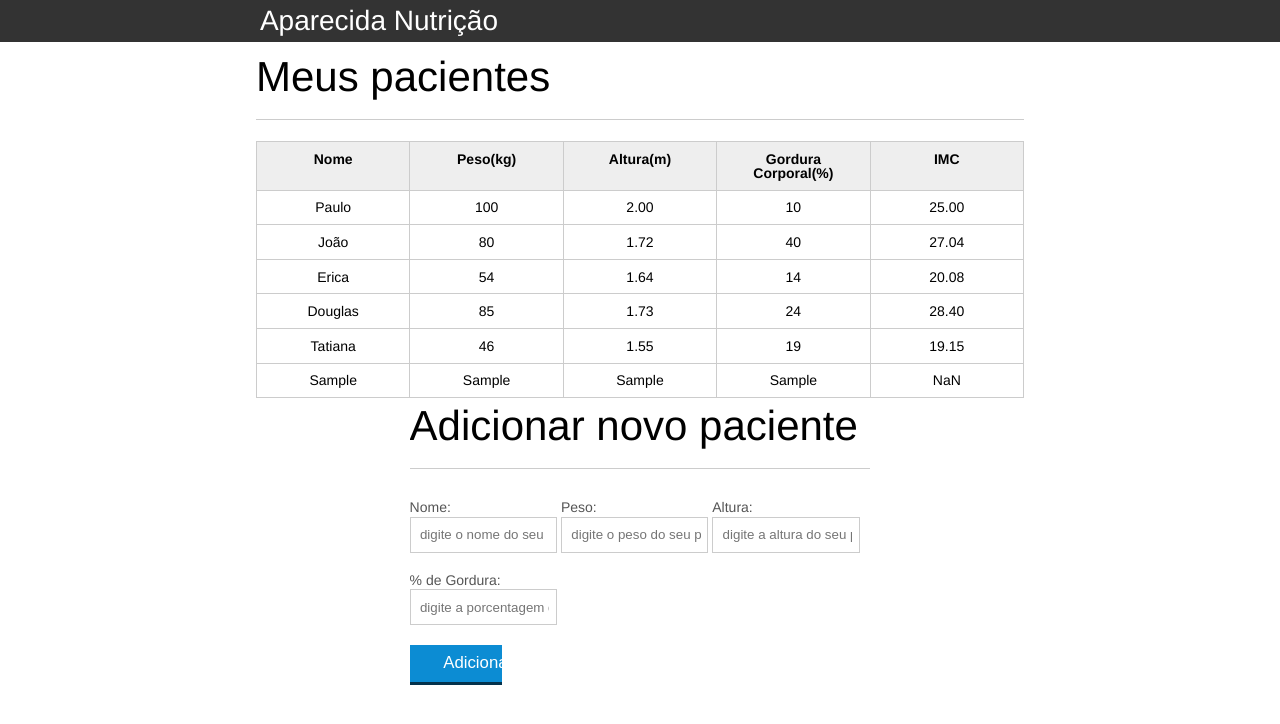
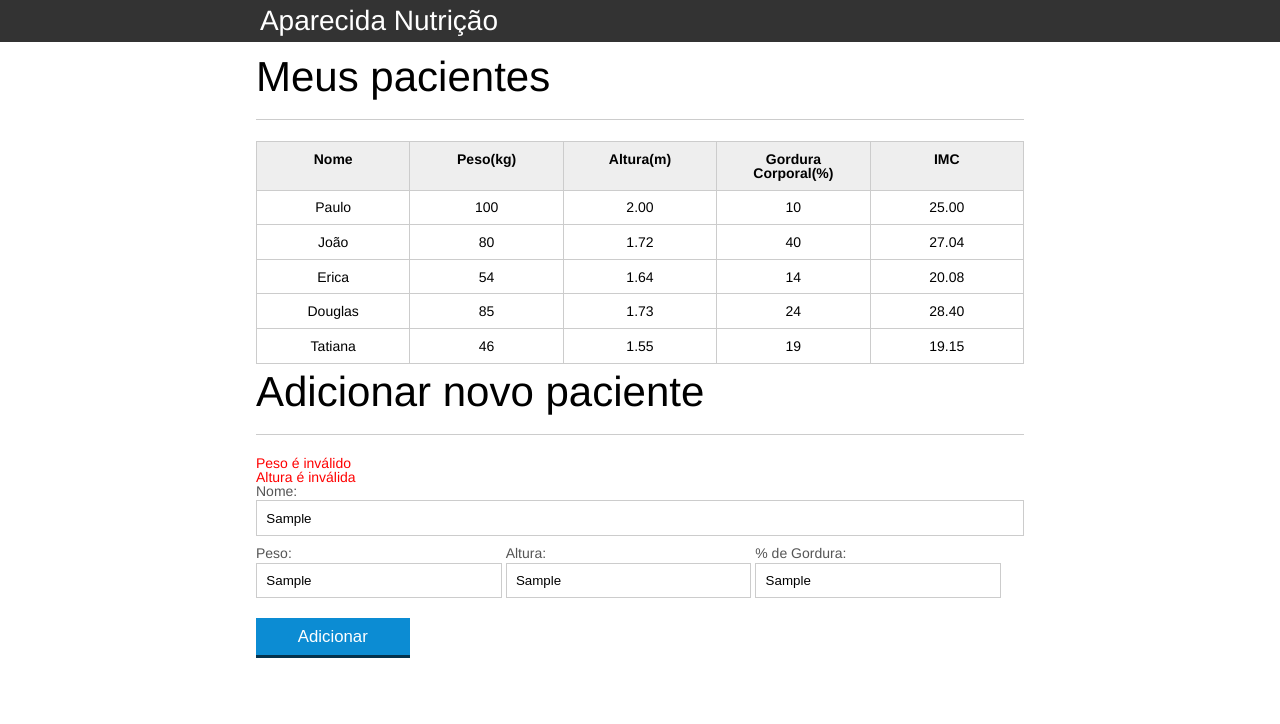
Before and after one commit to GiAlyssa/teste, a plain HTML site: page index.html in a window 1280 px wide. Both pictures are taken after typing "Sample", "Sample", "Sample", "Sample" into the empty fields and a click on the button "Adicionar". Drawn offline with Linux system fonts and the light colour scheme.

Commit message:
add validation and error message

```diff
--- a/css/index.css
+++ b/css/index.css
@@ -133,7 +133,7 @@ button[disabled=disabled], button:disabled {
 	border: 1px solid red;
 }
 
-#mensagem-erro{
+#mensagens-erro{
 	color: red;
 }
 
--- a/index.html
+++ b/index.html
@@ -74,11 +74,10 @@
 		</main>
 
 		<section class="container">
-			<!-- ... -->
-			<section class="container">
 		    <h2 id="titulo-form">Adicionar novo paciente</h2>
+			<ul id="mensagens-erro"></ul>
 		    <form id="form-adiciona">
-					<div class="grupo">
+		        <div class="">
 		            <label for="nome">Nome:</label>
 		            <input id="nome" name="nome" type="text" placeholder="digite o nome do seu paciente" class="campo">
 		        </div>
@@ -98,7 +97,6 @@
 		        <button id="adicionar-paciente" class="botao bto-principal">Adicionar</button>
 		    </form>
 		</section>
-		</section>
 
 		<script src="js/calcula-imc.js" ></script>
 		<script src="js/form.js" ></script>
--- a/js/calcula-imc.js
+++ b/js/calcula-imc.js
@@ -1,26 +1,28 @@
 var pacientes = document.querySelectorAll(".paciente");
 
 for(var i = 0; i < pacientes.length ; i++){
+
     var paciente = pacientes[i];
+
     var tdPeso = paciente.querySelector(".info-peso");
+    var peso = tdPeso.textContent;
+
     var tdAltura = paciente.querySelector(".info-altura");
+    var altura = tdAltura.textContent;
 
     var tdImc = paciente.querySelector(".info-imc");
 
-    var peso = tdPeso.textContent;
-    var altura = tdAltura.textContent;
+    var alturaEhValida = validaAltura(altura);
+    var pesoEhValido = validaPeso(peso);
 
-    var alturaEhValida = true;
-    var pesoEhValido = true;
-
-    if(peso <= 0 || peso >= 1000){
+    if(!pesoEhValido){
         console.log("Peso inválido");
         tdImc.textContent = "Peso inválido!";
         pesoEhValido = false;
         paciente.classList.add("paciente-invalido");
     }
 
-    if(altura <= 0 || altura >= 3.0){
+    if(!alturaEhValida){
         console.log("Altura inválida");
         tdImc.textContent = "Altura inválida!";
         alturaEhValida = false;
@@ -35,8 +37,25 @@ for(var i = 0; i < pacientes.length ; i++){
 
     function calculaImc(peso,altura){
         var imc = 0;
-
         var imc = peso / ( altura * altura);
 
         return imc.toFixed(2);;
     }
+
+    function validaPeso(peso){
+
+        if (peso >= 0 && peso <= 1000) {
+            return true;
+        } else {
+            return false;
+        }
+    }
+
+    function validaAltura(altura) {
+
+        if (altura >= 0 && altura <= 3.0) {
+            return true;
+        } else {
+            return false;
+        }
+    }
--- a/js/form.js
+++ b/js/form.js
@@ -5,14 +5,25 @@ botaoAdicionar.addEventListener("click", function(event) {
     var form = document.querySelector("#form-adiciona");
 
     var paciente = informacaoPacienteForm(form);
-console.log(paciente);
+
     var pacienteTr = montaTr(paciente);
+
+    var erros = validaPaciente(paciente);
+
+    if (erros.length > 0) {
+        exibeMensagensDeErro(erros);
+
+        return;
+    }
+
 
     var tabela = document.querySelector("#tabela-pacientes");
 
     tabela.appendChild(pacienteTr);
     form.reset();
 
+    var mensagensErro = document.querySelector("#mensagens-erro");
+    mensagensErro.innerHTML = "";
 });
 
     function informacaoPacienteForm(form){
@@ -46,3 +57,46 @@ console.log(paciente);
         td.classList.add(classe);
         return td;
     }
+
+
+    function validaPaciente(paciente) {
+
+        var erros = [];
+
+        if (paciente.nome.length == 0) {
+            erros.push("O nome não pode ser em branco");
+        }
+
+        if (paciente.gordura.length == 0) {
+            erros.push("A gordura não pode ser em branco");
+        }
+
+        if (paciente.peso.length == 0) {
+            erros.push("O peso não pode ser em branco");
+        }
+
+        if (paciente.altura.length == 0) {
+            erros.push("A altura não pode ser em branco");
+        }
+
+        if (!validaPeso(paciente.peso)) {
+            erros.push("Peso é inválido");
+        }
+
+        if (!validaAltura(paciente.altura)) {
+            erros.push("Altura é inválida");
+        }
+
+        return erros;
+    }
+
+    function exibeMensagensDeErro(erros) {
+        var ul = document.querySelector("#mensagens-erro");
+        ul.innerHTML = "";
+
+        erros.forEach(function(erro) {
+            var li = document.createElement("li");
+            li.textContent = erro;
+            ul.appendChild(li);
+        });
+    }
```
Lines whose indentation alone changed are shown as unchanged.
